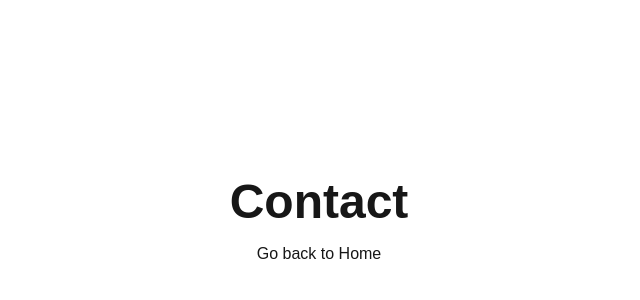
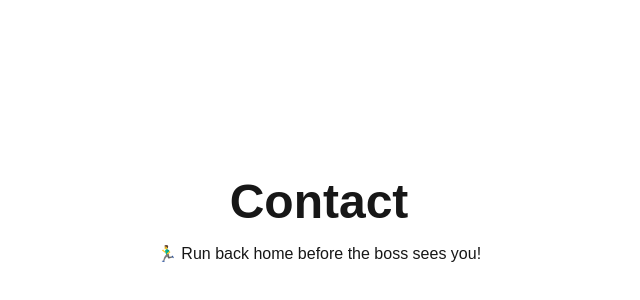
Before and after one commit to Pedal0/todo_atl_service_web, a Next.js app: page /contact in a window 1280 px wide. Shown: the part 178-478 px from the top of the page, without its empty margins (321-961 px from the left). Built offline with nearby package versions, Linux system fonts and the light colour scheme.

Commit message:
Refactor code structure for improved readability and maintainability

```diff
--- a/src/app/contact/page.tsx
+++ b/src/app/contact/page.tsx
@@ -1,11 +1,51 @@
+"use client";
+
 import Link from "next/link";
+import { useState, useEffect } from "react";
+import Image from "next/image";
 
 export default function Contact() {
+  const [showScreamer, setShowScreamer] = useState(false);
+
+  useEffect(() => {
+    // Delay the screamer to make it unexpected
+    const timer = setTimeout(() => {
+      setShowScreamer(true);
+
+      // Play scary sound
+      const audio = new Audio("/scream.mp3");
+      audio.volume = 0.7;
+      audio.play().catch(e => console.error("Audio failed to play:", e));
+
+      // Hide screamer after 1.5 seconds
+      setTimeout(() => {
+        setShowScreamer(false);
+      }, 1500);
+    }, 2000); // Wait 2 seconds before screamer
+
+    return () => clearTimeout(timer);
+  }, []);
+
   return (
-    <div className="flex flex-col justify-center items-center h-screen">
+    <div className="flex flex-col justify-center items-center h-screen relative">
+      {showScreamer && (
+        <div className="fixed inset-0 bg-black z-50 flex items-center justify-center animate-pulse">
+          <div className="relative w-full h-full">
+            <Image
+              src="/scary-face.jpg"
+              alt="Boo!"
+              fill
+              className="object-contain animate-bounce"
+              priority
+            />
+          </div>
+          <audio className="hidden" autoPlay src="/scream.mp3"></audio>
+        </div>
+      )}
+
       <h1 className="text-5xl font-bold">Contact</h1>
-      <Link href="/" className="mt-4">
-        Go back to Home
+      <Link href="/" className="mt-4 hover:scale-110 transition-transform duration-300 flex items-center gap-2">
+        <span>🏃‍♂️ Run back home before the boss sees you!</span>
       </Link>
     </div>
   );
```
Also changed, not shown: public/scary-face.jpg (added), 1 other file (tests, documents, lock files or other folders).
